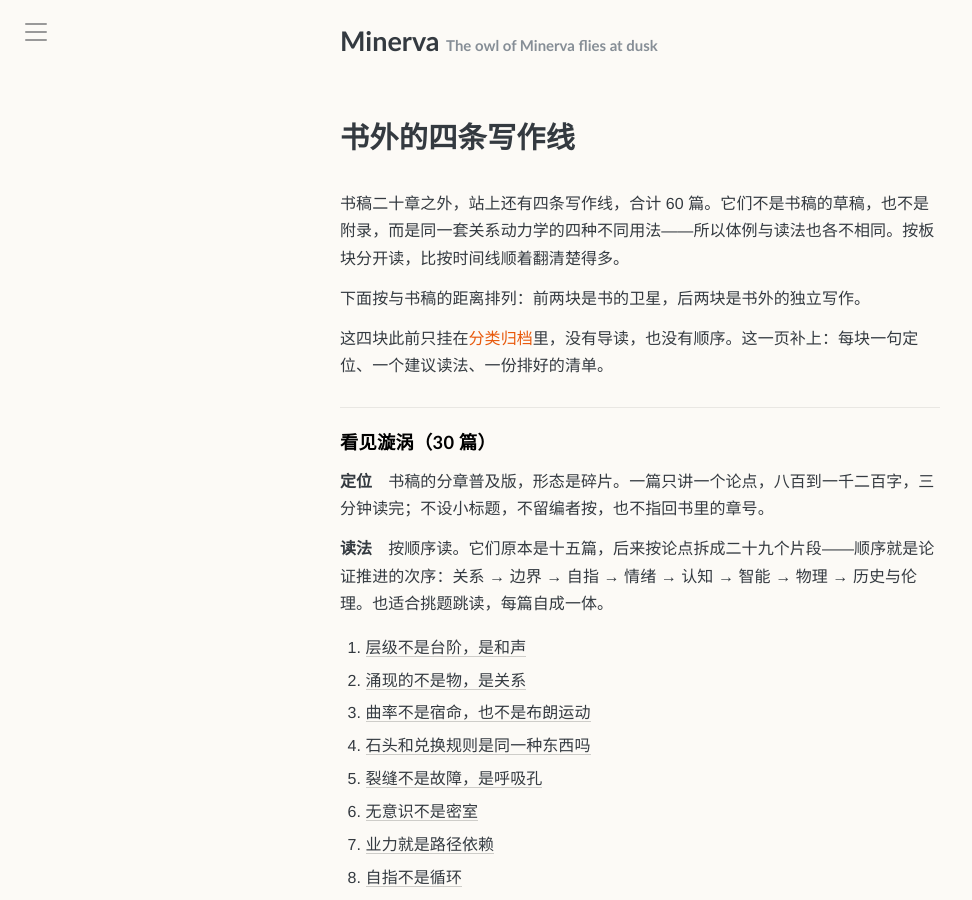
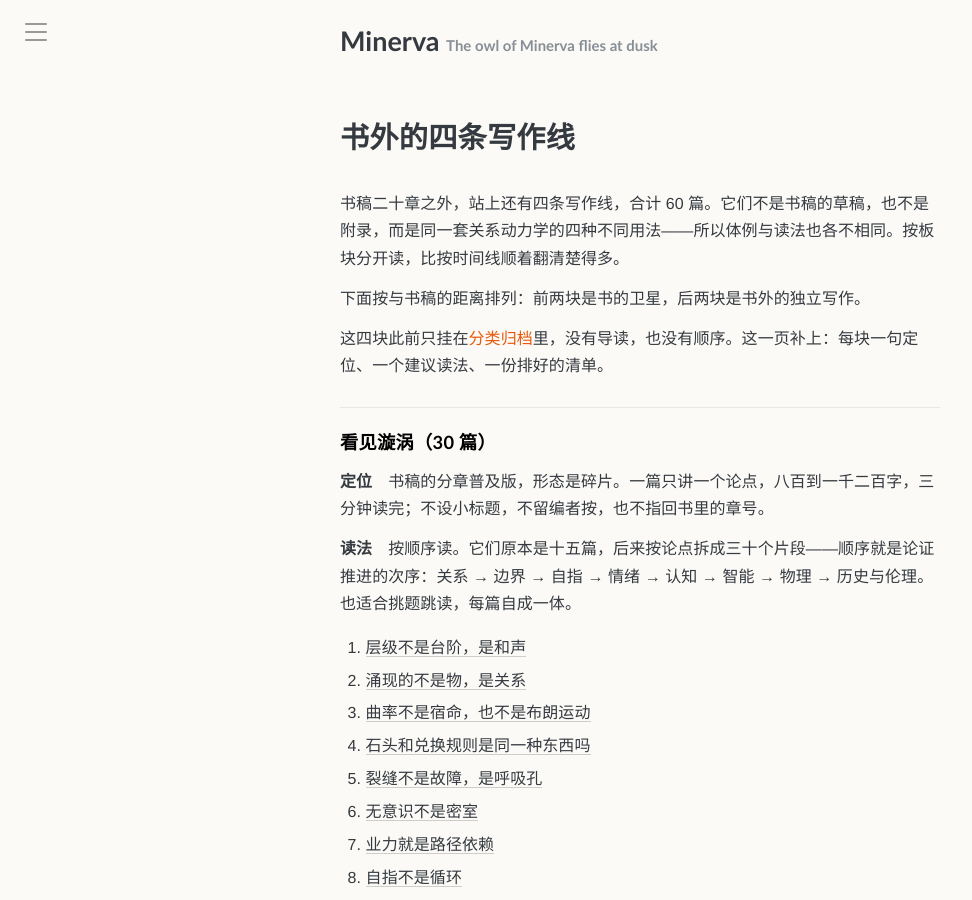
Before and after one commit to symphonyh/symphonyh.github.io, a Jekyll site: the page built from essays.md, in a window 1280 px wide and 900 px high. Shown: the whole window, without its empty margins (0-972 px from the left). Built offline with Jekyll 4.4.1, drawn with Linux system fonts in a browser that asks for light colours.

Commit message:
essays.md：看见漩涡片段数 29 → 30
按 _posts 实际统计（categories: [看见漩涡] 共 30 篇）。「原本是十五篇」不变，
碎片源 00_说明.md 记的是 15 篇拆 24 个，后扩到 30。

```diff
--- a/essays.md
+++ b/essays.md
@@ -16,7 +16,7 @@ permalink: /essays/
 
 **定位**　书稿的分章普及版，形态是碎片。一篇只讲一个论点，八百到一千二百字，三分钟读完；不设小标题，不留编者按，也不指回书里的章号。
 
-**读法**　按顺序读。它们原本是十五篇，后来按论点拆成二十九个片段——顺序就是论证推进的次序：关系 → 边界 → 自指 → 情绪 → 认知 → 智能 → 物理 → 历史与伦理。也适合挑题跳读，每篇自成一体。
+**读法**　按顺序读。它们原本是十五篇，后来按论点拆成三十个片段——顺序就是论证推进的次序：关系 → 边界 → 自指 → 情绪 → 认知 → 智能 → 物理 → 历史与伦理。也适合挑题跳读，每篇自成一体。
 
 1. [层级不是台阶，是和声]({% post_url 2026-11-12-层级不是台阶是和声 %})
 2. [涌现的不是物，是关系]({% post_url 2026-07-07-涌现的不是物是关系 %})
```
